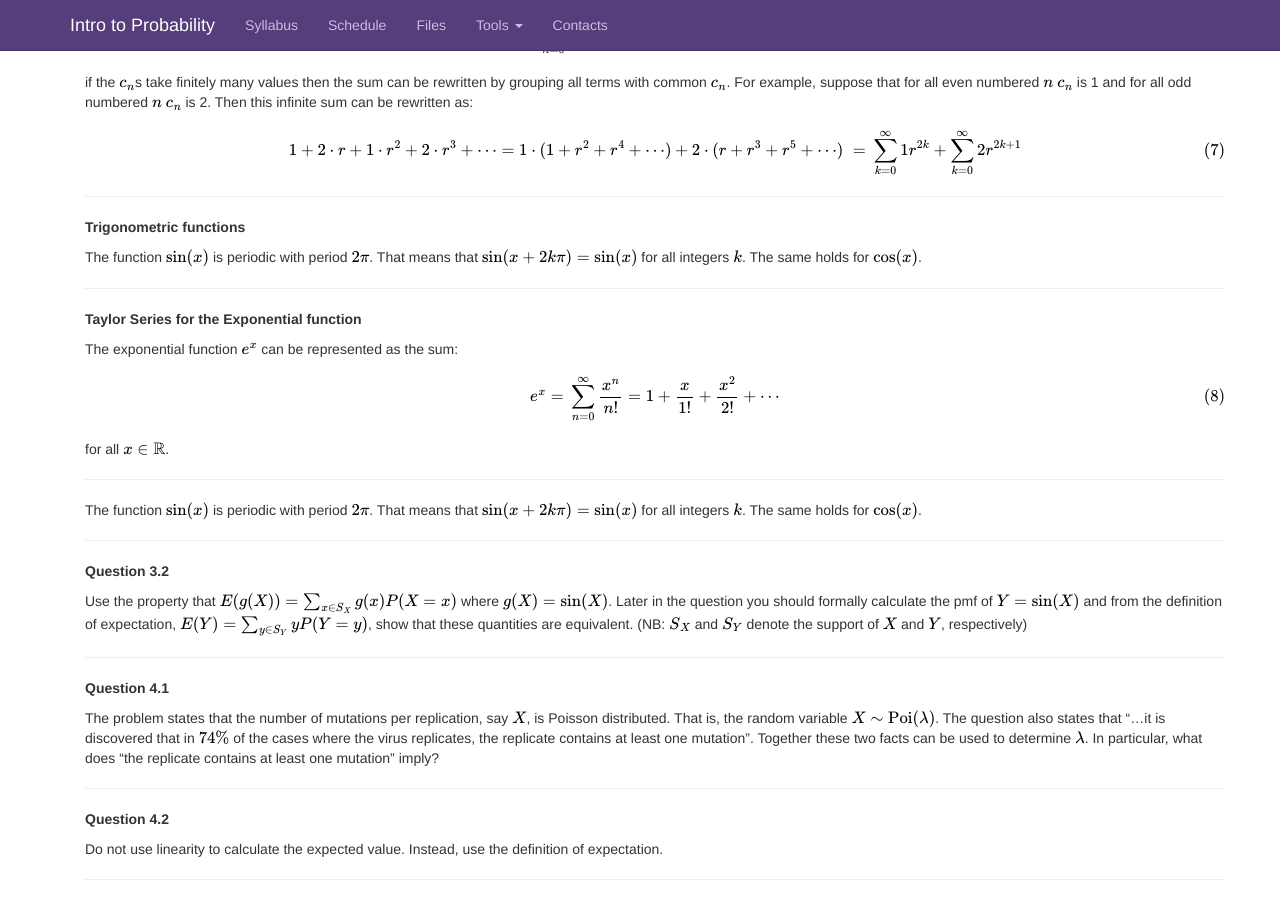
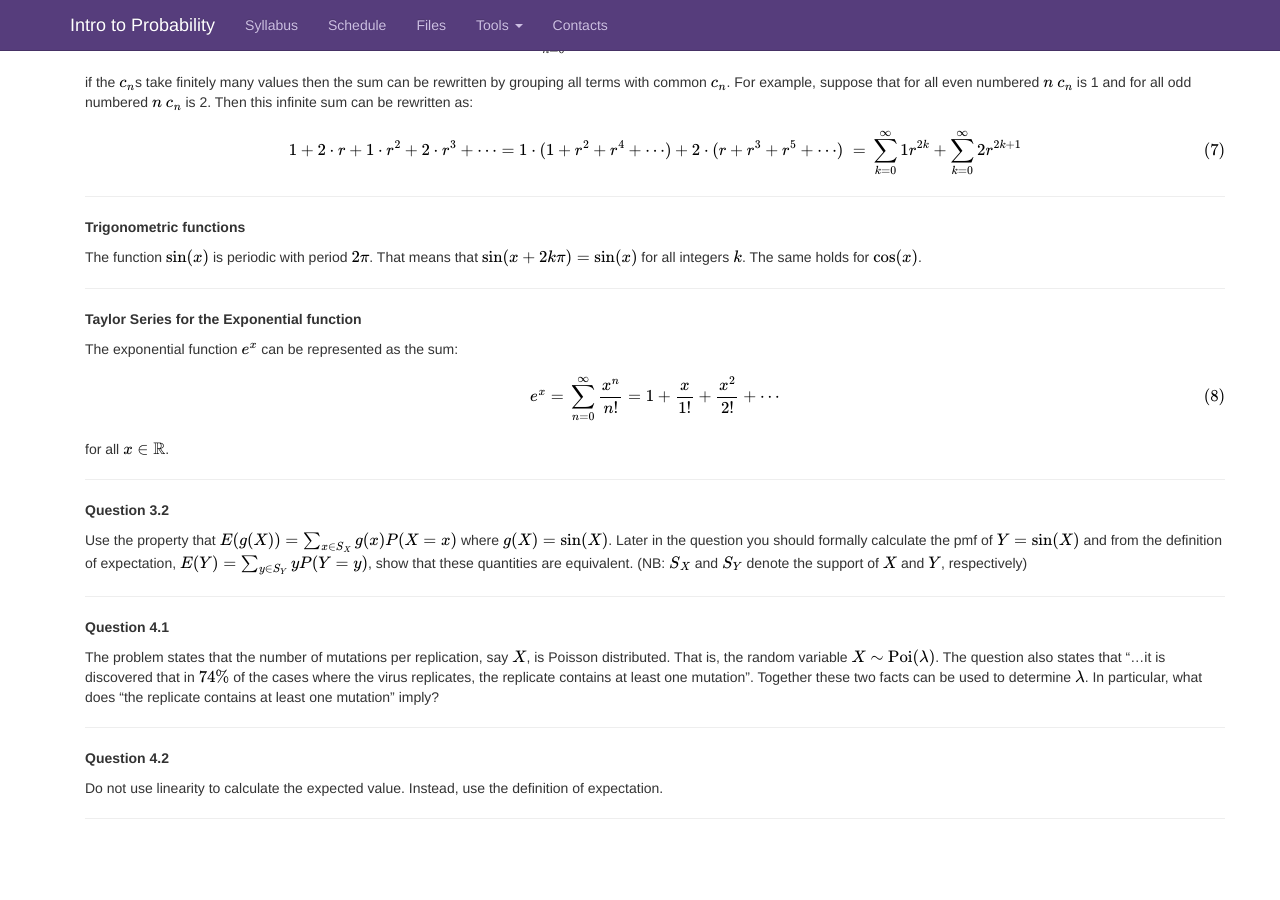
Before and after one commit to alexandrebouchard/stat302-web-fa2014-15, a Jekyll site: the page built from _posts/2014-10-15-assignment2-hints.md, in a window 1280 px wide and 900 px high, scrolled down 735 px. Built offline with Jekyll 4.4.1, drawn with Linux system fonts in a browser that asks for light colours; nearby versions of some CDN libraries; Markdown is read by kramdown in place of the engine named in the settings; formulas are drawn with MathJax 3; comment, search, counter and statistics services are not loaded; after the commit the page ends 1574 px from its top, so only the background shows below that.

Commit message:
fix typo...strange copy and paste error

```diff
--- a/_posts/2014-10-15-assignment2-hints.md
+++ b/_posts/2014-10-15-assignment2-hints.md
@@ -65,9 +65,6 @@ e^x &=& \sum\_{n=0}^\infty \frac{x^n}{n!} = 1 + \frac{x}{1!} + \frac{x^2}{2!} +
 for all $x\in\mathbb{R}$.
 
 --------------------
-The function $\sin(x)$ is periodic with period $2\pi$. That means that $\sin(x + 2k\pi) = \sin(x)$ for all integers $k$. The same holds for $\cos(x)$.
-
---------------------
 **Question 3.2**
 
 Use the property that $E(g(X)) = \sum\_{x \in S\_X} g(x) P(X = x)$ where $g(X) = \sin(X)$. Later in the question you should formally calculate the pmf of $Y= \sin(X)$ and from the definition of expectation, $E(Y) = \sum\_{y\in S\_Y} y P(Y=y)$, show that these quantities are equivalent. (NB: $S\_X$ and $S\_Y$ denote the support of $X$ and $Y$, respectively)
```
